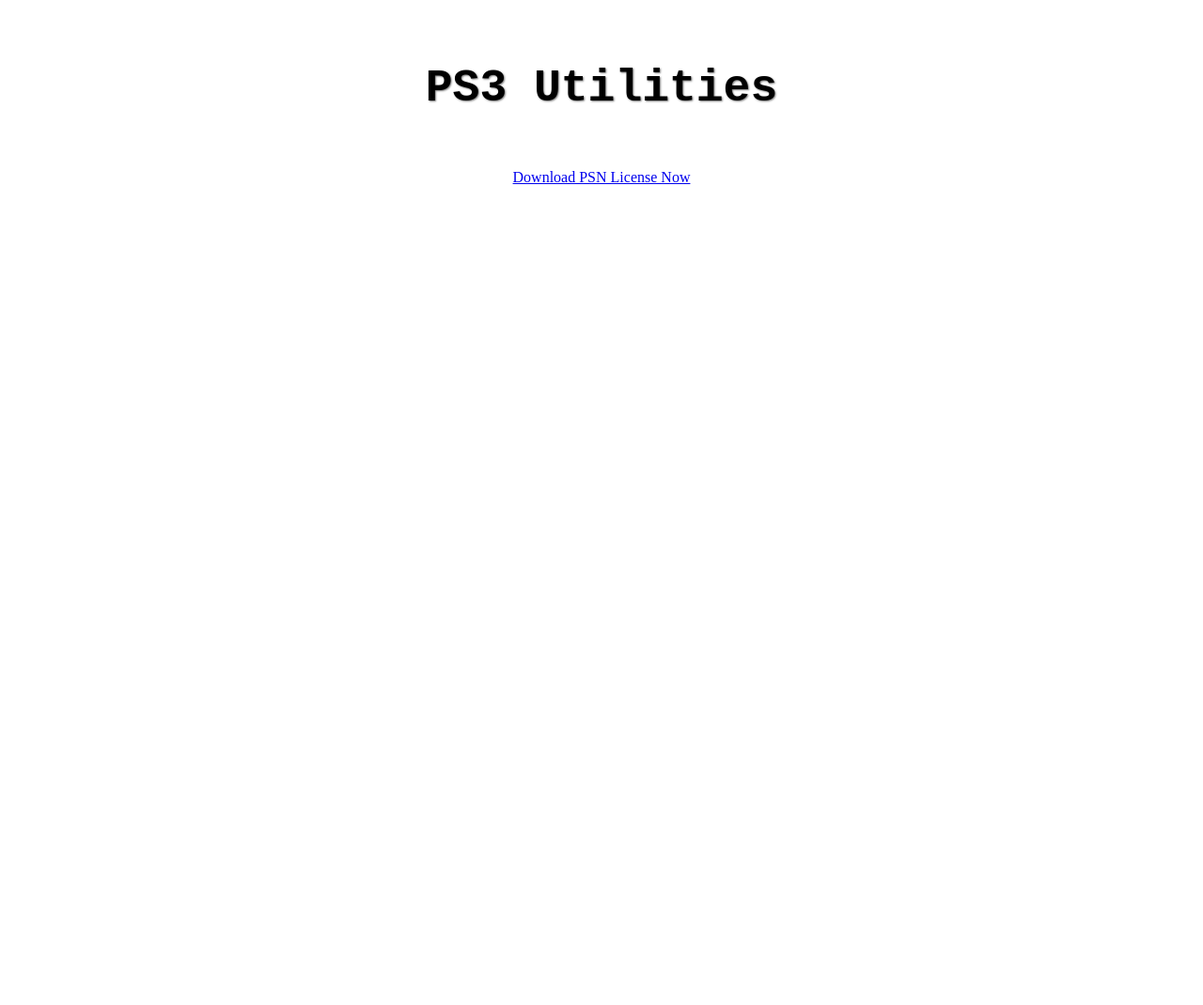
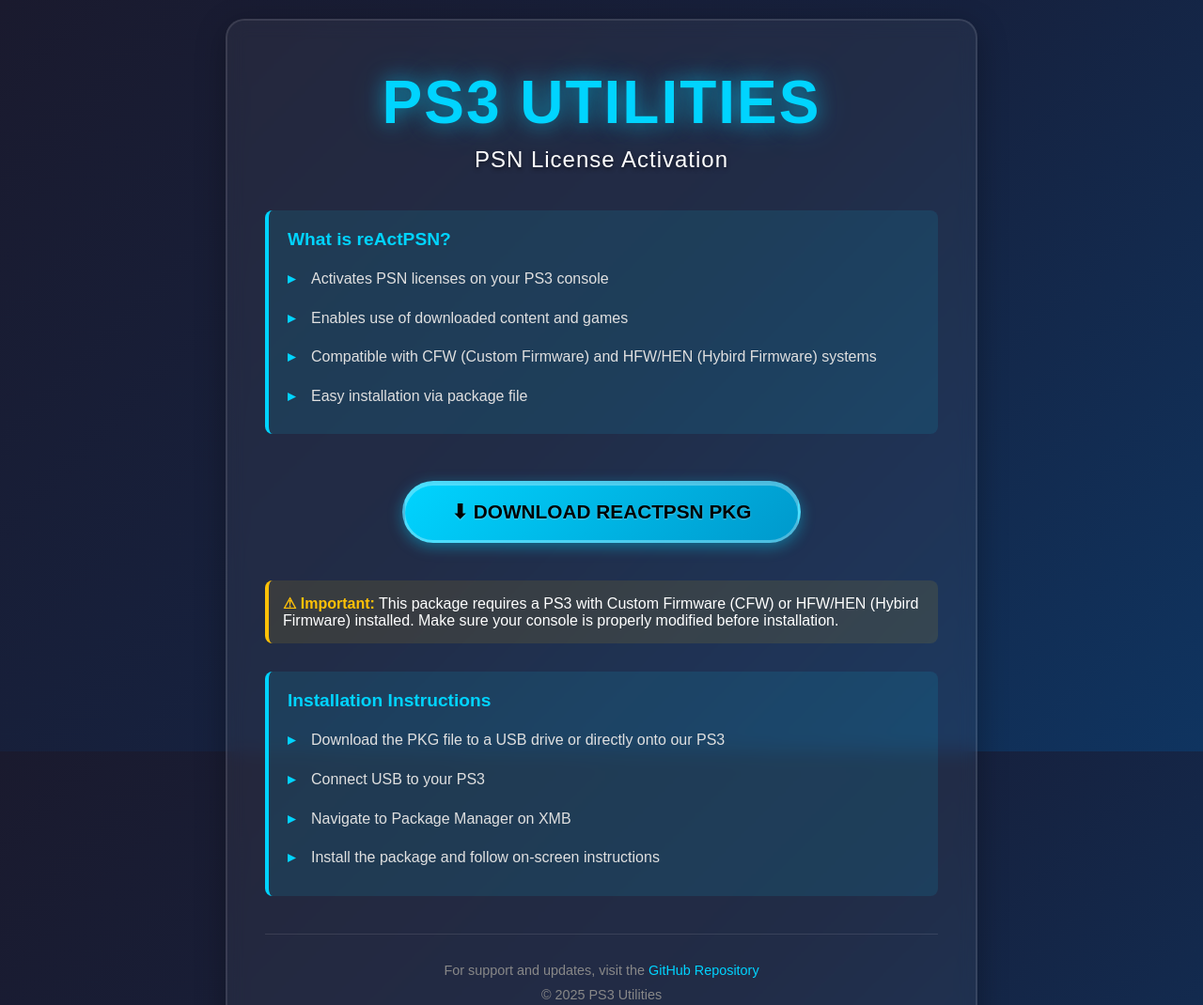
Before and after one commit to islamMendjel/PS3_PSN-License, a plain HTML site: page index.html in a window 1280 px wide. Shown: the top 1070 px of the page at 94% size. Before the commit the page ends 800 px from the top, so only its background shows below. Drawn offline with Linux system fonts and the light colour scheme; a web font is replaced by a local one.

Commit message:
Refactor index.html for improved layout and styling
Updated the HTML structure and styles for PS3 Utilities page, including new layout and improved design elements.

```diff
--- a/index.html
+++ b/index.html
@@ -1,103 +1,251 @@
-<html>
-<link rel="stylesheet" href="style1.css">
+<!DOCTYPE html>
+<html lang="en">
 <head>
-    <title>PS3 Utilities</title>
-</head>
-<body background="background.jpg">
-
+    <meta charset="UTF-8">
+    <meta name="viewport" content="width=device-width, initial-scale=1.0">
+    <title>PS3 Utilities - PSN License</title>
     <style>
         @font-face {
             font-family: 'MODERNE';
             font-style: normal;
             font-weight: 400;
-    src: url('MODERNE%20SANS.eot'); /* IE9 Compat Modes */
+            src: url('MODERNE%20SANS.eot');
             src: local('MODERNE Regular'), local('MODERNE SANS'),
-         url('MODERNE%20SANSd41d.eot?#iefix') format('embedded-opentype'), /* IE6-IE8 */
-         url('MODERNE%20SANS.woff2') format('woff2'), /* Super Modern Browsers */
-         url('MODERNE%20SANS.woff') format('woff'), /* Modern Browsers */
-         url('MODERNE%20SANS.ttf') format('truetype'), /* Safari, Android, iOS */
-         url('MODERNE%20SANS.svg#MODERNE') format('svg'); /* Legacy iOS */
+                 url('MODERNE%20SANSd41d.eot?#iefix') format('embedded-opentype'),
+                 url('MODERNE%20SANS.woff2') format('woff2'),
+                 url('MODERNE%20SANS.woff') format('woff'),
+                 url('MODERNE%20SANS.ttf') format('truetype'),
+                 url('MODERNE%20SANS.svg#MODERNE') format('svg');
         }
 
-.classname {
-    -moz-box-shadow:inset 0px 1px 0px 0px #ffffff;
-    -webkit-box-shadow:inset 0px 2px 0px 0px #ffffff;
-    box-shadow:inset 0px 2px 0px 0px #ffffff;
-    background-color:transparent;
-    text-indent:0px;
-    border:3px solid #000000;
-    display:inline-block;
-    color:#000000;
-    font-family:'MODERNE', monospace;
-    font-size:24px;
-    font-weight:bold;
-    font-style:normal;
-    height:58px;
-    line-height:58px;
-    width:538px;
-    text-decoration:none;
-    text-align:center;
-    text-shadow:1px 1px 0px #9c9c9c;
-}
-.classname:active {
-    position:relative;
-    top:1px;
+        * {
+            margin: 0;
+            padding: 0;
+            box-sizing: border-box;
         }
 
-html, body {
-    text-align: center;
+        body {
+            font-family: 'MODERNE', Arial, sans-serif;
+            background: linear-gradient(135deg, #1a1a2e 0%, #16213e 50%, #0f3460 100%);
+            background-attachment: fixed;
+            color: #ffffff;
+            min-height: 100vh;
+            display: flex;
+            flex-direction: column;
+            align-items: center;
+            justify-content: center;
+            padding: 20px;
         }
 
-ul {
-    font-family: 'MODERNE', monospace;
-    font-size: 1rem;
-    color: #000000;
-    margin:5px;
+        .container {
+            max-width: 800px;
+            width: 100%;
+            background: rgba(255, 255, 255, 0.05);
+            backdrop-filter: blur(10px);
+            border: 2px solid rgba(255, 255, 255, 0.1);
+            border-radius: 20px;
+            padding: 50px 40px;
+            box-shadow: 0 8px 32px rgba(0, 0, 0, 0.3);
+            animation: fadeIn 0.8s ease-in;
         }
 
-h1 {
-    font-family: 'MODERNE', monospace;
-    font-size: 10rem;
-    color: #000000;
-    margin:5px;
-    color: #000000;
-    text-shadow: 1px 1px 10px #777777;
+        @keyframes fadeIn {
+            from {
+                opacity: 0;
+                transform: translateY(20px);
+            }
+            to {
+                opacity: 1;
+                transform: translateY(0);
+            }
         }
 
-h2 {
-    font-family: 'MODERNE', monospace;
-    font-size: 3rem;
-    margin:5px;
-    color: #000000;
-    text-shadow: 1px 1px 2px #777777;
+        .logo {
+            text-align: center;
+            margin-bottom: 30px;
         }
 
-h3 {
-    font-family: 'MODERNE', monospace;
-    font-size: 1rem;
-    margin:5px;
+        .logo h1 {
+            font-size: 4rem;
+            color: #00d4ff;
+            text-shadow: 0 0 20px rgba(0, 212, 255, 0.5),
+                         0 0 40px rgba(0, 212, 255, 0.3);
+            margin-bottom: 10px;
+            letter-spacing: 2px;
+        }
+
+        .logo h2 {
+            font-size: 1.5rem;
+            color: #ffffff;
+            text-shadow: 0 2px 4px rgba(0, 0, 0, 0.5);
+            font-weight: normal;
+            letter-spacing: 1px;
+        }
+
+        .content {
+            text-align: center;
+            margin: 40px 0;
+        }
+
+        .info-box {
+            background: rgba(0, 212, 255, 0.1);
+            border-left: 4px solid #00d4ff;
+            padding: 20px;
+            margin: 30px 0;
+            text-align: left;
+            border-radius: 8px;
+        }
+
+        .info-box h3 {
+            color: #00d4ff;
+            font-size: 1.2rem;
+            margin-bottom: 10px;
+        }
+
+        .info-box ul {
+            list-style: none;
+            padding-left: 0;
+        }
+
+        .info-box li {
+            padding: 8px 0;
+            padding-left: 25px;
+            position: relative;
+            color: #e0e0e0;
+            line-height: 1.6;
+        }
+
+        .info-box li:before {
+            content: "▸";
+            position: absolute;
+            left: 0;
+            color: #00d4ff;
+            font-weight: bold;
+        }
+
+        .download-btn {
+            display: inline-block;
+            background: linear-gradient(135deg, #00d4ff 0%, #0099cc 100%);
             color: #000000;
-    text-shadow: 1px 1px 2px #777777;
+            font-family: 'MODERNE', Arial, sans-serif;
+            font-size: 1.3rem;
+            font-weight: bold;
+            padding: 18px 50px;
+            text-decoration: none;
+            border-radius: 50px;
+            border: 3px solid rgba(255, 255, 255, 0.3);
+            box-shadow: 0 4px 15px rgba(0, 212, 255, 0.4),
+                        inset 0 2px 0 rgba(255, 255, 255, 0.3);
+            transition: all 0.3s ease;
+            margin: 20px 0;
+            text-shadow: 0 1px 2px rgba(255, 255, 255, 0.3);
+        }
+
+        .download-btn:hover {
+            transform: translateY(-2px);
+            box-shadow: 0 6px 25px rgba(0, 212, 255, 0.6),
+                        inset 0 2px 0 rgba(255, 255, 255, 0.3);
+            background: linear-gradient(135deg, #00e5ff 0%, #00b8e6 100%);
+        }
+
+        .download-btn:active {
+            transform: translateY(0);
+            box-shadow: 0 2px 10px rgba(0, 212, 255, 0.4),
+                        inset 0 2px 0 rgba(255, 255, 255, 0.3);
+        }
+
+        .warning {
+            background: rgba(255, 193, 7, 0.1);
+            border-left: 4px solid #ffc107;
+            padding: 15px;
+            margin: 20px 0;
+            border-radius: 8px;
+            text-align: left;
+        }
+
+        .warning strong {
+            color: #ffc107;
+        }
+
+        .footer {
+            text-align: center;
+            margin-top: 40px;
+            padding-top: 30px;
+            border-top: 1px solid rgba(255, 255, 255, 0.1);
+            color: #888;
+            font-size: 0.9rem;
+        }
+
+        .footer a {
+            color: #00d4ff;
+            text-decoration: none;
+        }
+
+        .footer a:hover {
+            text-decoration: underline;
+        }
+
+        @media (max-width: 768px) {
+            .logo h1 {
+                font-size: 2.5rem;
+            }
+
+            .logo h2 {
+                font-size: 1.2rem;
+            }
+
+            .container {
+                padding: 30px 20px;
+            }
+
+            .download-btn {
+                font-size: 1.1rem;
+                padding: 15px 40px;
+            }
         }
     </style>
+</head>
+<body>
+    <div class="container">
+        <div class="logo">
+            <h1>PS3 UTILITIES</h1>
+            <h2>PSN License Activation</h2>
+        </div>
 
-<center>
-    </br></br></br>
+        <div class="content">
+            <div class="info-box">
+                <h3>What is reActPSN?</h3>
+                <ul>
+                    <li>Activates PSN licenses on your PS3 console</li>
+                    <li>Enables use of downloaded content and games</li>
+                    <li>Compatible with CFW (Custom Firmware) and HFW/HEN (Hybird Firmware) systems</li>
+                    <li>Easy installation via package file</li>
+                </ul>
+            </div>
 
-    <h2>PS3 Utilities</h2>
+            <a href="https://github.com/islamMendjel/PS3_PSN-License/raw/refs/heads/main/reActPSN_Kids_Black.pkg" class="download-btn">
+                ⬇ DOWNLOAD REACTPSN PKG
+            </a>
 
-    <main>
-        </br></br></br>
-        <a href="https://github.com/islamMendjel/PS3_PSN-License/raw/refs/heads/main/reActPSN_Kids_Black.pkg" class="classname1">Download PSN License Now</a>
-    </center>
+            <div class="warning">
+                <strong>⚠ Important:</strong> This package requires a PS3 with Custom Firmware (CFW) or HFW/HEN (Hybird Firmware) installed. Make sure your console is properly modified before installation.
+            </div>
 
-</main>
+            <div class="info-box">
+                <h3>Installation Instructions</h3>
+                <ul>
+                    <li>Download the PKG file to a USB drive or directly onto our PS3</li>
+                    <li>Connect USB to your PS3</li>
+                    <li>Navigate to Package Manager on XMB</li>
+                    <li>Install the package and follow on-screen instructions</li>
+                </ul>
+            </div>
+        </div>
+
+        <div class="footer">
+            <p>For support and updates, visit the <a href="https://github.com/islamMendjel/PS3_PSN-License" target="_blank">GitHub Repository</a></p>
+            <p style="margin-top: 10px;">© 2025 PS3 Utilities</p>
+        </div>
+    </div>
 </body>
-
 </html>
-
-<br></br>
-<br></br>
-<br></br>
-<br></br>
-<br></br>
```
Lines whose indentation alone changed are shown as unchanged.
